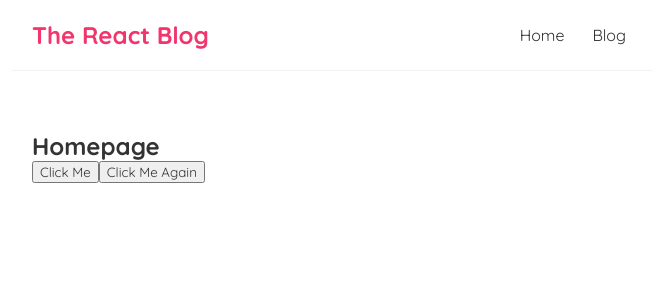
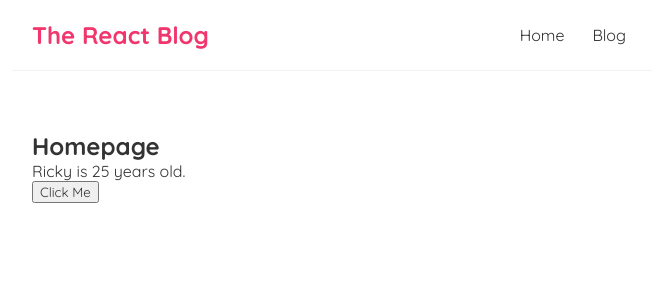
Before and after one commit to rmavlingcar/react-tutorial, a React (Create React App) app in the folder react-tutorial-blog/: page / in a window 1280 px wide. Shown: the top 300 px of the page, without its empty margins (308-964 px from the left). Built offline with nearby package versions, Linux system fonts and the light colour scheme.

Commit message:
Completed tutorial #8

```diff
--- a/react-tutorial-blog/src/Home.js
+++ b/react-tutorial-blog/src/Home.js
@@ -1,20 +1,21 @@
+import { useState } from 'react';
+
 const Home = () => {
 
+    //let name = 'Ricky';
+    const [name, setName] = useState('Ricky');
+    const [age, setAge] = useState('25');
+
     const handleClick = (e) => {
-        console.log('Hello World!', e);
-    }
-
-    const handleClickAgain = (name, e) => {
-        console.log('Hello, '+name, e.target);
+        setName('Robin');
+        setAge('24');
     }
 
     return (
     <div className="home">
         <h2>Homepage</h2>
+        <p>{ name } is { age } years old.</p>
         <button onClick={handleClick}>Click Me</button>
-        <button onClick={(e) => {
-            handleClickAgain('mario',e)
-        }}>Click Me Again</button>
     </div>
     );
 }
```
